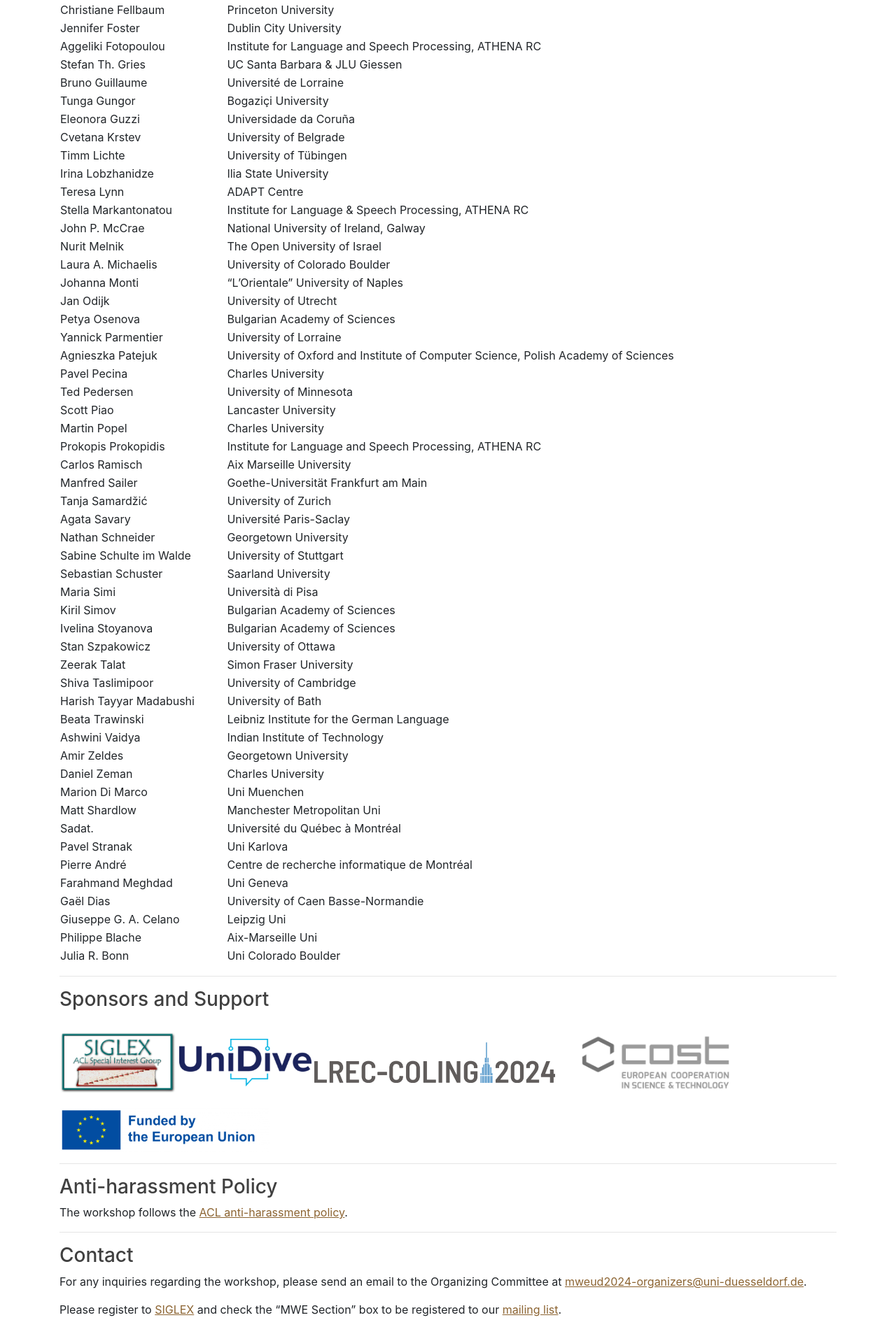
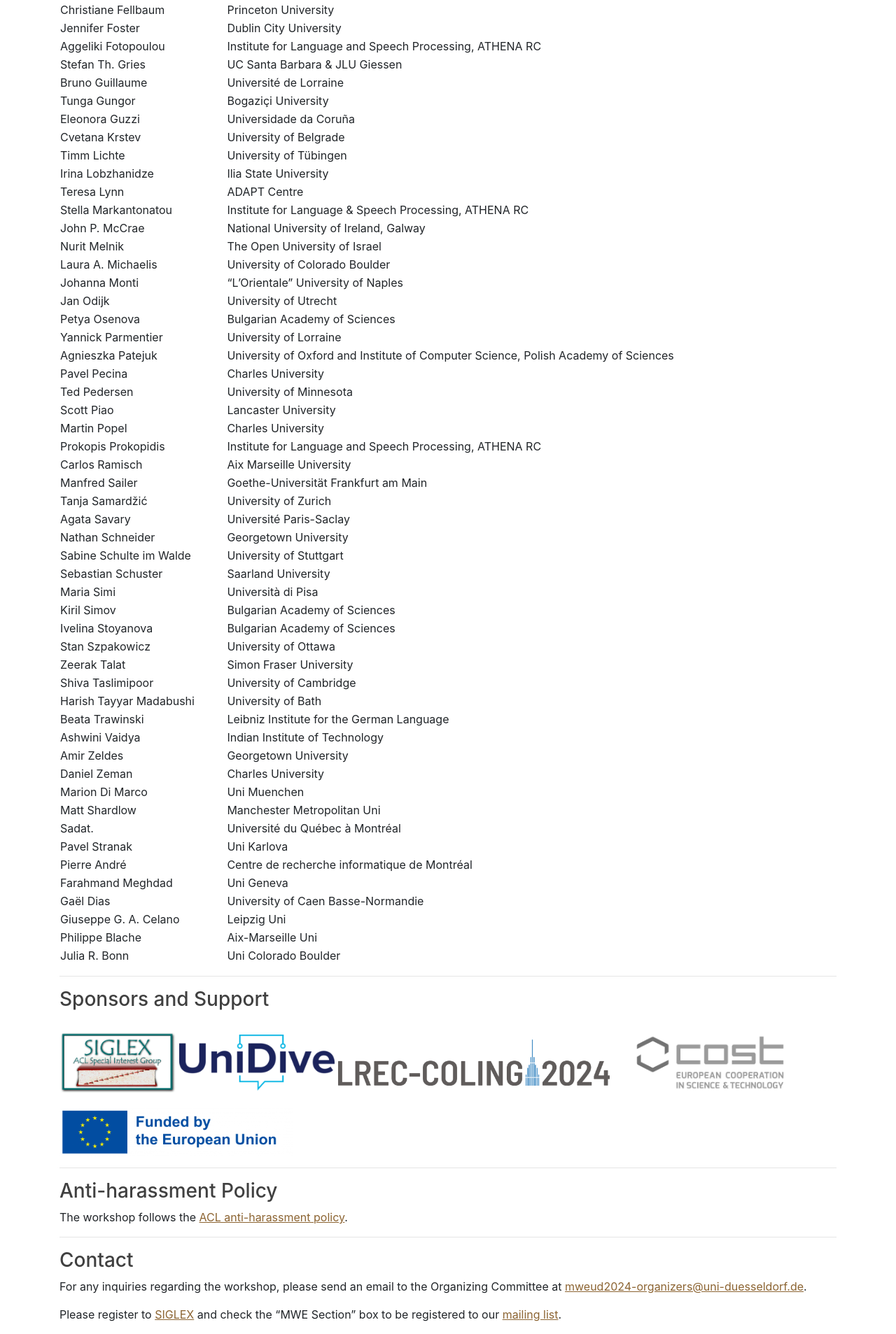
Before and after one commit to multiword/multiword.github.io, a Jekyll site: the page built from mweud2024/index.md, in a window 1280 px wide. Shown: the part 3806-5713 px from the top of the page at 70% size. Built offline with Jekyll 4.4.1, drawn with Linux system fonts in a browser that asks for light colours; comment, search, counter and statistics services are not loaded.

Commit message:
Increase size of a few logos

```diff
--- a/mweud2024/index.md
+++ b/mweud2024/index.md
@@ -246,10 +246,10 @@
 ### <a name="sponsors"> Sponsors and Support </a>
 
 ![ACL SIGLEX](siglex.png){:height="15%" width="15%"}
-![UniDive](unidive_logo.png){:height="17%" width="17%"}
-![LREC-COLING 2024](LOGO-LREC-COLING-2024-BASIC.png){:height="31%" width="31%"}
+![UniDive](unidive_logo.png){:height="20%" width="20%"}
+![LREC-COLING 2024](LOGO-LREC-COLING-2024-BASIC.png){:height="35%" width="35%"}
 ![Cost Action](COST_LOGO_rgb_highresolution-1200x563.png){:height="25%" width="25%"}
-![EU](en-funded_by_the_eu-pos.png){:height="27%" width="27%"}
+![EU](en-funded_by_the_eu-pos.png){:height="30%" width="30%"}
 
 -----
 
```
